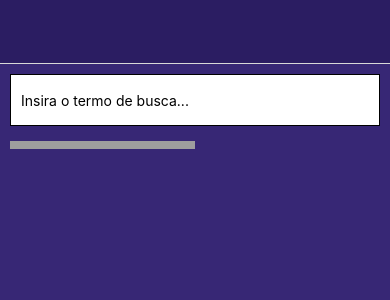
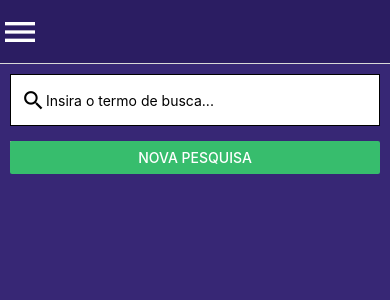
Before and after one commit to beseabra/Satisfying, a React Native app: screen /Home in a window 390 px wide. Shown: the top 300 px of the page. Built offline with nearby package versions, Linux system fonts and the light colour scheme; grey boxes are pictures that could not be loaded; what react-native would draw is missing.

Commit message:
icones funcionando

```diff
--- a/App.js
+++ b/App.js
@@ -6,7 +6,7 @@ import NewAccount from './src/pages/NewAccount';
 import NewPassword from './src/pages/NewPassword';
 import Home from './src/pages/Home';
 import { TouchableOpacity } from 'react-native';
-{/*import Icon from 'react-native-vector-icons/FontAwesome'*/}
+import Icon from 'react-native-vector-icons/MaterialIcons';
 
 const Stack = createStackNavigator();
 const App = () => {
@@ -34,7 +34,7 @@ const App = () => {
             headerTitle: '',
             headerLeft: () => (
               <TouchableOpacity onPress={() => {/* coloque a ação do drawer aqui */}}>
-              {/*<Icon name="facebook" size={25} color="#fff" /> */}
+              <Icon name="menu" size={40} color="#fff" />
             </TouchableOpacity>
             ),
             headerStyle: {
--- a/package.json
+++ b/package.json
@@ -16,7 +16,8 @@
     "react-native": "0.73.5",
     "react-native-gesture-handler": "^2.16.0",
     "react-native-safe-area-context": "^4.9.0",
-    "react-native-screens": "^3.30.1"
+    "react-native-screens": "^3.30.1",
+    "react-native-vector-icons": "^10.0.3"
   },
   "devDependencies": {
     "@babel/core": "^7.20.0",
--- a/src/pages/Home.tsx
+++ b/src/pages/Home.tsx
@@ -1,6 +1,6 @@
 import { useNavigation } from '@react-navigation/native';
 import React, { useState } from 'react';
-{/*import Icon from 'react-native-vector-icons/MaterialIcons'*/}
+import Icon from 'react-native-vector-icons/MaterialIcons';
 
 import {
   KeyboardAvoidingView,
@@ -21,15 +21,13 @@ export default function Home() {
   const [pesquisa, setPesquisa] = useState('');
 
   return (
-
     <SafeAreaView style={{ flex: 1 }}>
-      <KeyboardAvoidingView style={{ flex: 1 }}>
       <ScrollView
         style={{ backgroundColor: '#372775' }}
         contentContainerStyle={{ flexGrow: 1 }}>
         <View style={styles.container}>
           <View style={styles.inputContainer}>
-              {/*<Icon name="reorder" size={25} color="black" />*/}
+            <Icon name="search" size={25} color="black" />
             <TextInput
               style={styles.input}
               onChangeText={setPesquisa}
@@ -40,7 +38,7 @@ export default function Home() {
           <View>
             <Image style={styles.imagem} source={{ uri: 'https://i.imgur.com/39Bf57i.png' }} />
           </View>
-            <View style={styles.containerMargin}>
+          <View style={styles.buttonContainer}>
             <Button
               title="NOVA PESQUISA"
               color="#37BD6D"
@@ -51,7 +49,6 @@ export default function Home() {
           </View>
         </View>
       </ScrollView>
-      </KeyboardAvoidingView>
     </SafeAreaView>
   );
 }
@@ -74,7 +71,7 @@ const styles = StyleSheet.create({
   },
   imagem: {
     height: '50%',
-    width: '50%',
+    width: '60%',
     marginTop: 15,
   },
   containerMargin: {
```
Also changed, not shown: 2 other files (tests, documents, lock files or other folders). Lines whose indentation alone changed are shown as unchanged.
